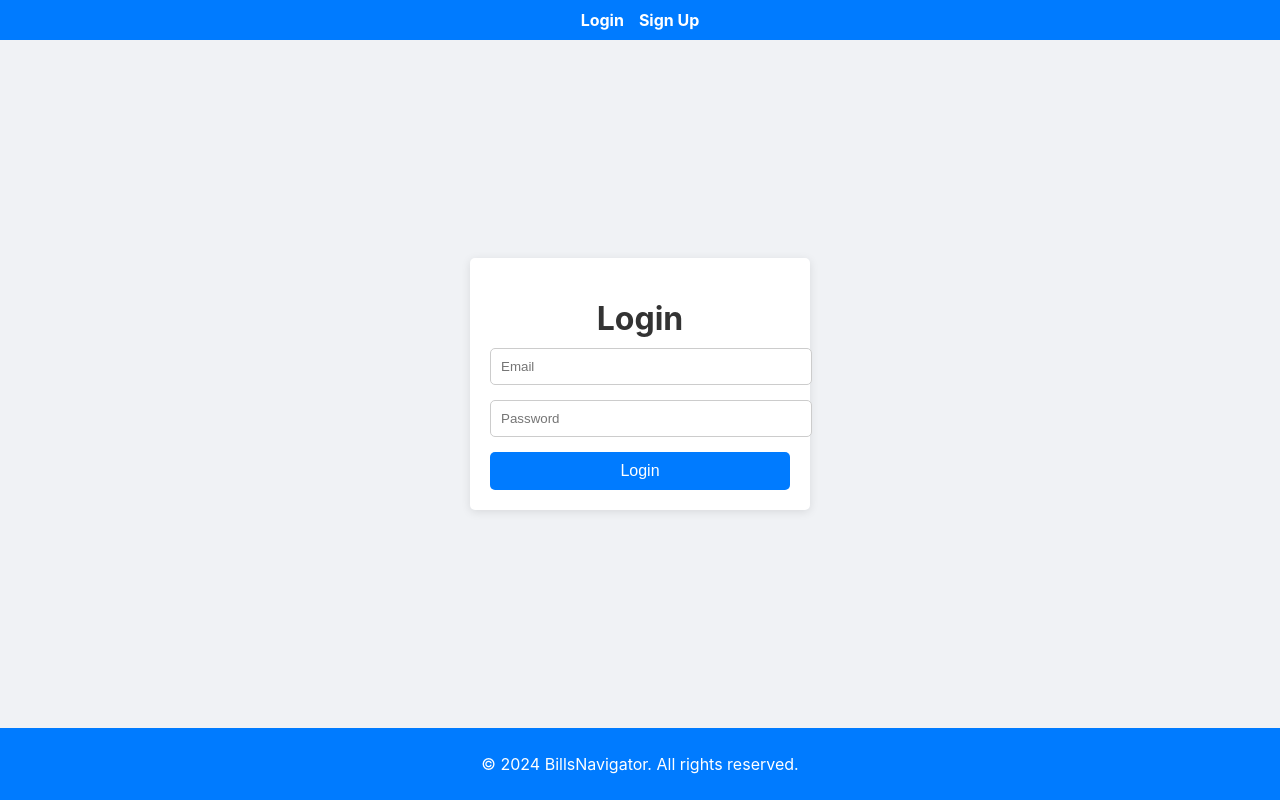
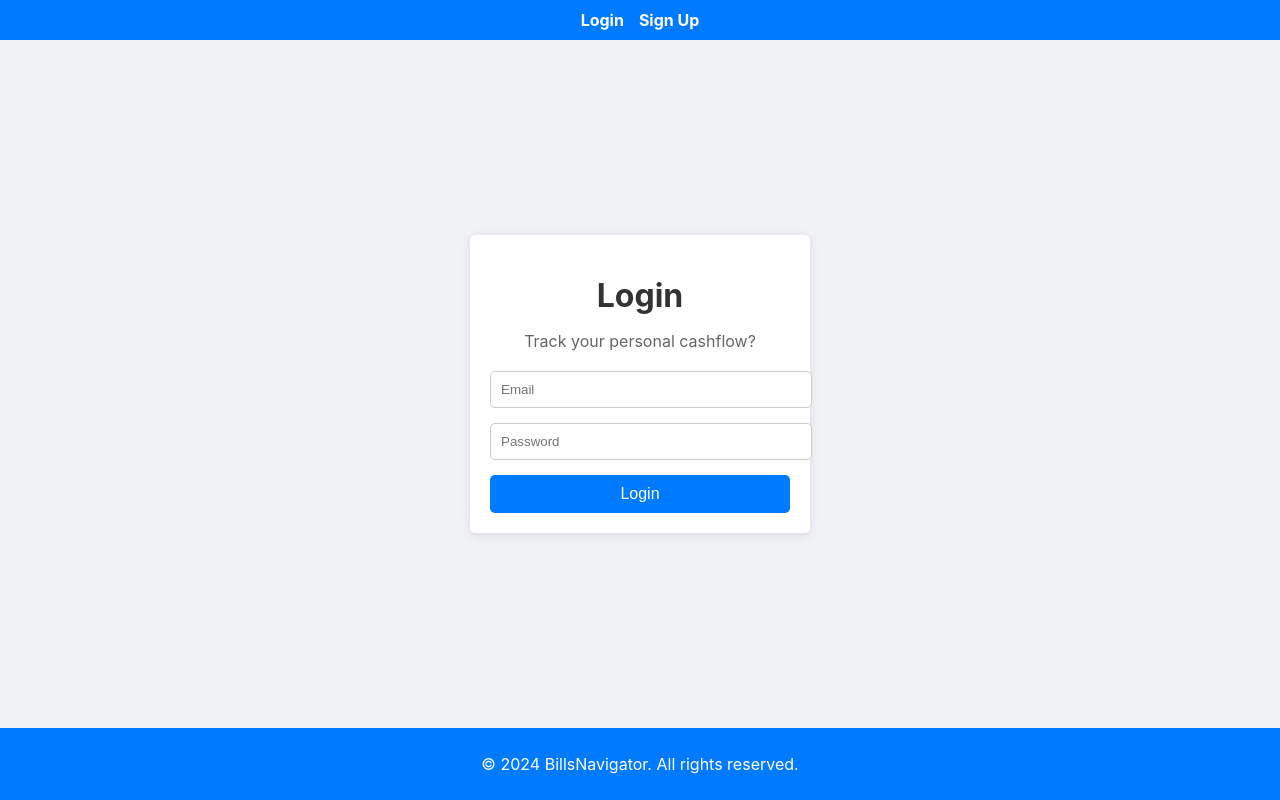
Before and after one commit to EngAhmedMahjoub/BillsNavigator, a React (Create React App) app: page /auth/login in a window 1280 px wide. Built offline with nearby package versions, Linux system fonts and the light colour scheme.

Commit message:
add paragraph component to login page

```diff
--- a/src/components/Login.css
+++ b/src/components/Login.css
@@ -1,4 +1,3 @@
-/* src/components/Login.css */
 .login-container {
     background-color: #ffffff;
     padding: 20px;
--- a/src/components/Login.js
+++ b/src/components/Login.js
@@ -13,6 +13,7 @@ const Login = () => {
   return (
     <div className="login-container">
       <h1>Login</h1>
+      <p>Track your personal cashflow?</p>
       <Formik
         initialValues={{ email: '', password: '' }}
         validationSchema={LoginSchema}
```
